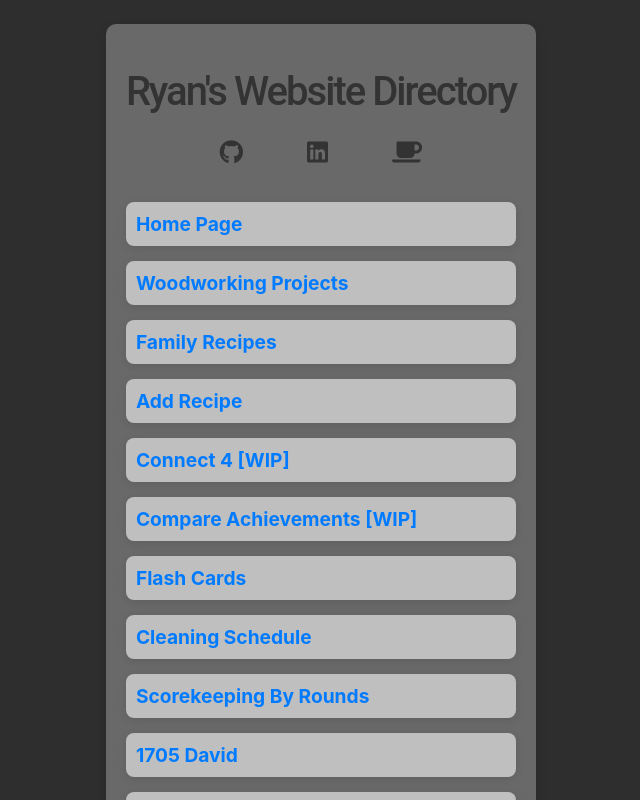
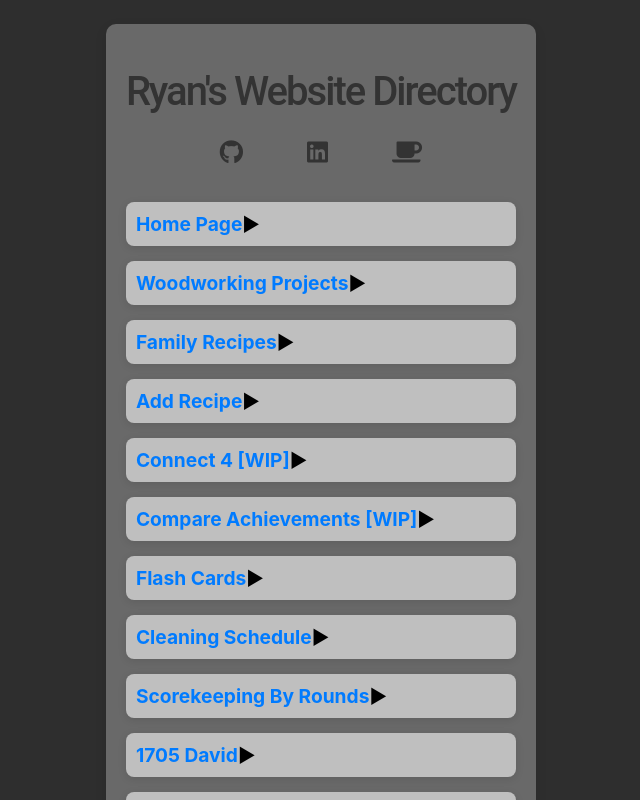
Before and after one commit to rbrock44/directory, an Angular app: page / in a window 1280 px wide. Shown: the top 800 px of the page, without its empty margins (319-959 px from the left). Built offline with nearby package versions, Linux system fonts and the light colour scheme.

Commit message:
Update app.component.html

```diff
--- a/src/app/app.component.html
+++ b/src/app/app.component.html
@@ -124,12 +124,23 @@
 
       <div class="links-section">
         <ul class="list-group">
-            <li class="list-group-item" *ngFor="let app of this.applications; let i = index" (click)="this.toggleDescription(i, $event)">
-              <a href="{{app.link}}" target="_blank">{{app.name}}</a>
-              <p *ngIf="this.selectedApp === i && app.description != ''" class="description">{{app.description}}</p>
-            </li>
+          <li class="list-group-item"
+              *ngFor="let app of applications; let i = index"
+              (click)="toggleDescription(i, $event)"
+              [class.expanded]="selectedApp === i">
+
+            <div class="item-header">
+              <a href="{{ app.link }}" target="_blank">{{ app.name }}</a>
+              <span class="arrow">&#9654;</span> <!-- Unicode right arrow ▶ -->
+            </div>
+
+            <p *ngIf="selectedApp === i && app.description" class="description">
+              {{ app.description }}
+            </p>
+          </li>
         </ul>
       </div>
+
     </div>
   </div>
 </main>
```
